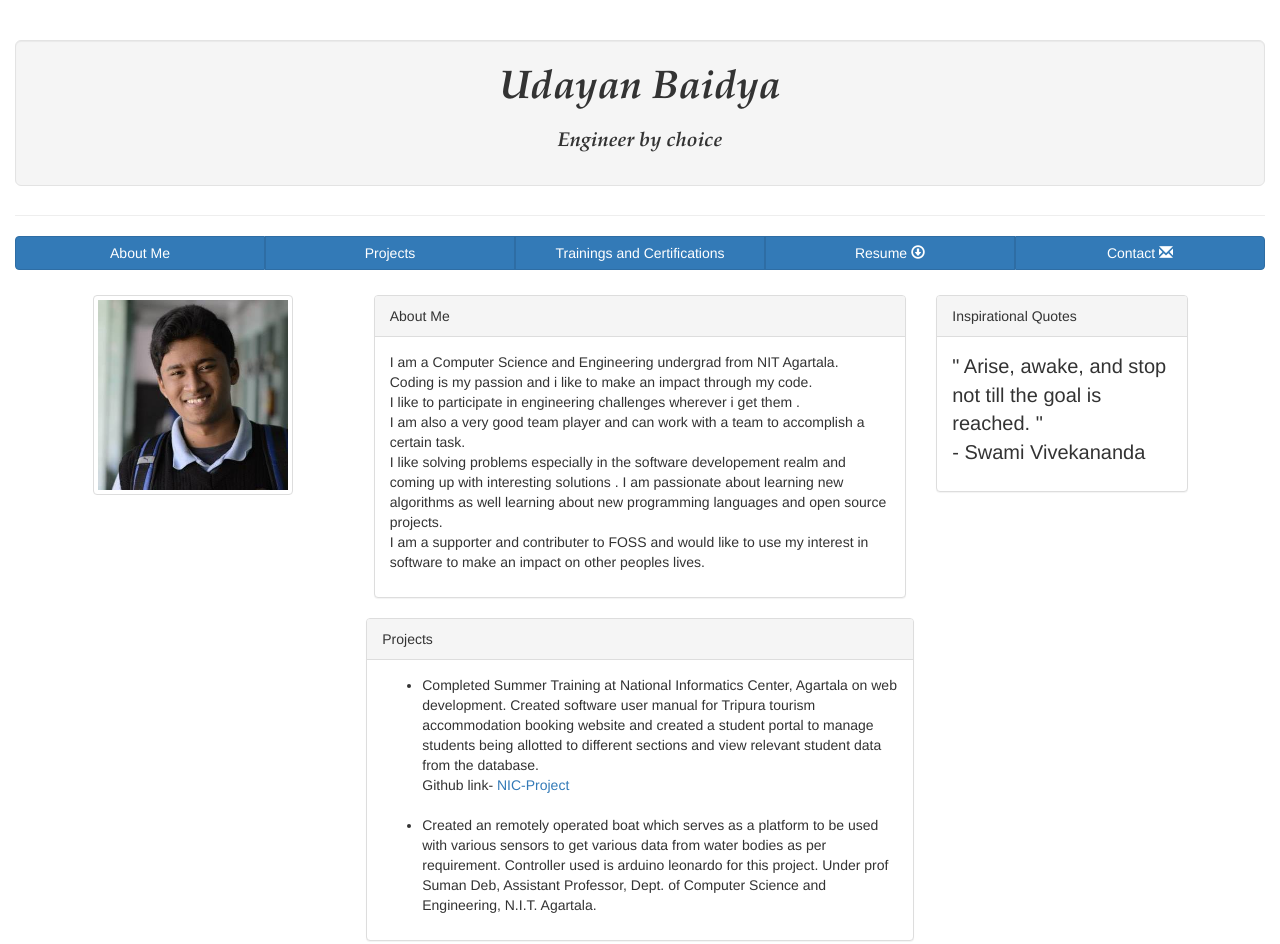
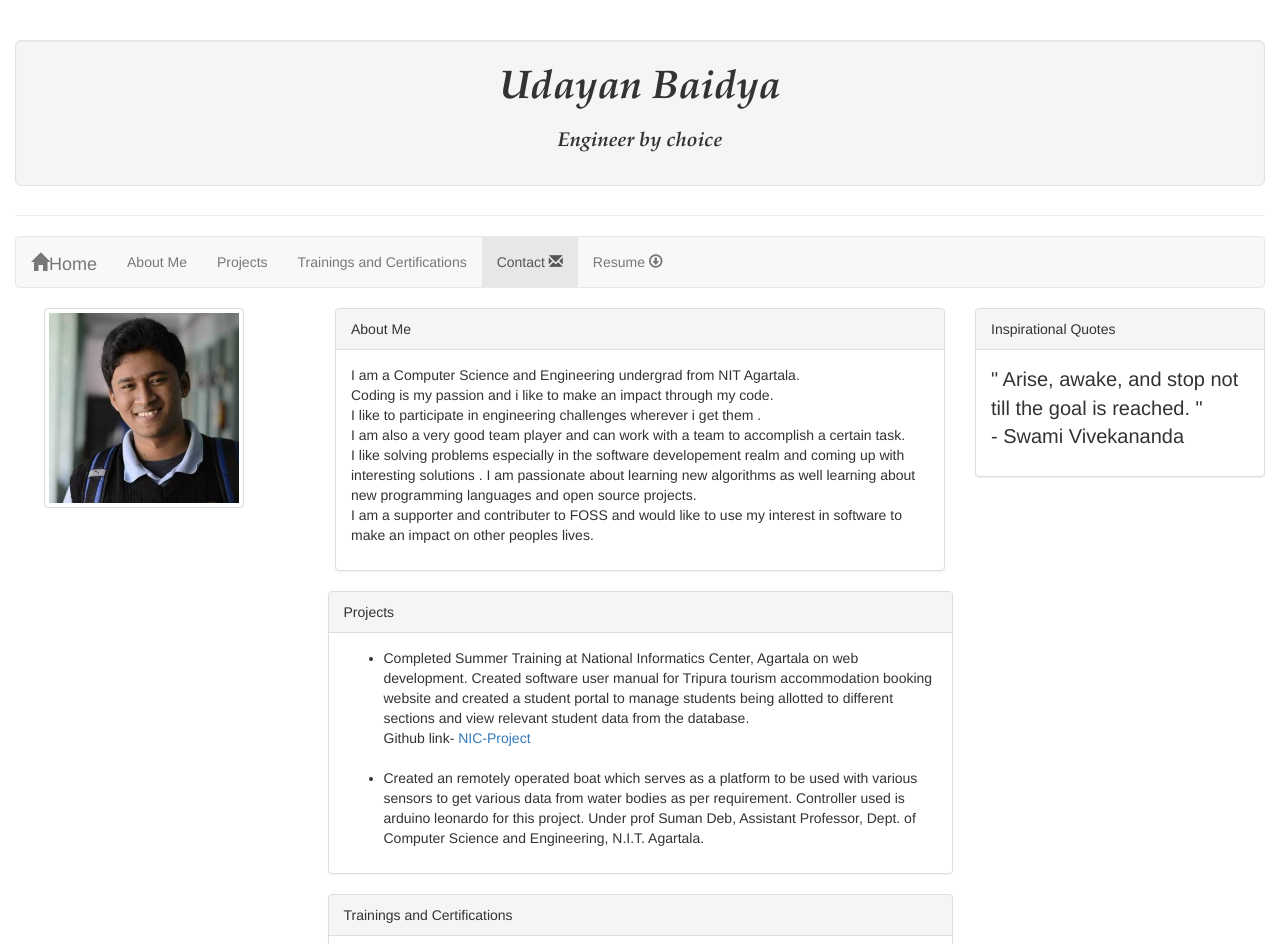
Before and after one commit to udaycoder/personalWebsite, a plain HTML site: page webpage.html in a window 1280 px wide. Shown: the top 944 px of the page. Drawn offline with nearby package versions, Linux system fonts and the light colour scheme.

Commit message:
Made changes to navbar

```diff
--- a/CSS/webpageCSS.css
+++ b/CSS/webpageCSS.css
@@ -4,15 +4,13 @@ body {
   .affix {
       top:0;
       width: 100%;
-     bottom: 1%;
       z-index: 9999 !important;
+  }
+  .navbar {
+      margin-bottom: 0px;
   }
 
   .affix ~ .container-fluid {
      position: relative;
      top: 50px;
   }
-
- #menu-bar{
-   margin-bottom: 2%;
- }
--- a/webpage.html
+++ b/webpage.html
@@ -9,26 +9,34 @@
   <script src="https://ajax.googleapis.com/ajax/libs/jquery/1.12.4/jquery.min.js"></script>
   <script src="https://maxcdn.bootstrapcdn.com/bootstrap/3.3.7/js/bootstrap.min.js"></script>
 </head>
-<body>
+<body data-spy="scroll" data-target=".navbar" data-offset="50">
 
-<div class="container-fluid">
-  <div class="page-header">
+<div class="container-fluid" id="home">
+  <div class="page-header" >
        <center><p style="font: italic bold 40px Book Antiqua, serif;" class="well well-lg">Udayan Baidya<br><span style="font-size:20px;">Engineer by choice</span></p></center>
   </div>
 
-  <div data-spy="affix" data-offset-top="230" id="menu-bar" class="btn-group btn-group-justified">
-    <a href="#About" class="btn btn-primary">About Me</a>
-    <a href="#Project" class="btn btn-primary">Projects</a>
-    <a href="#Training" class="btn btn-primary">Trainings and Certifications</a>
-    <a href="Resume\MyCV-UdayanBaidya.pdf" target="_blank" class="btn btn-primary">Resume <span class="glyphicon glyphicon-download"></span></a>
-    <a href="#Contact" class="btn btn-primary">Contact <span class="glyphicon glyphicon-envelope"></span></a>
-  </div>
+  <nav class="navbar navbar-default" data-spy="affix" data-offset-top="225">
+    <div class="container-fluid">
+      <div class="navbar-header">
+        <a class="navbar-brand" href="#home"> <span class="glyphicon glyphicon-home"></span>Home</a>
+      </div>
+      <ul class="nav navbar-nav">
+    <li><a href="#About">About Me</a></li>
+  <li><a href="#Project">Projects</a></li>
+    <li><a href="#Training">Trainings and Certifications</a></li>
+    <li><a href="#Contact">Contact <span class="glyphicon glyphicon-envelope"></span></a></li>
+    <li><a href="Resume\MyCV-UdayanBaidya.pdf" target="_blank">Resume <span class="glyphicon glyphicon-download"></span></a></li>
+
+  </ul>
+</div>
+  </nav>
 
   <div id="main-body">
-  <div class="row" style="margin-left:5%;margin-right:5%;">
+  <div class="row">
     <div class="col-md-3">
 
-      <p><img src="CSS/Udayan Pic.jpg" class="img-responsive img-thumbnail" style="width:200px;height:200px;"></p>
+      <p><img src="CSS/Udayan Pic.jpg" class="img-responsive img-thumbnail" style="width:200px;height:200px;margin-left:10%;"></p>
 
     </div>
 
```
Lines whose indentation alone changed are shown as unchanged.
